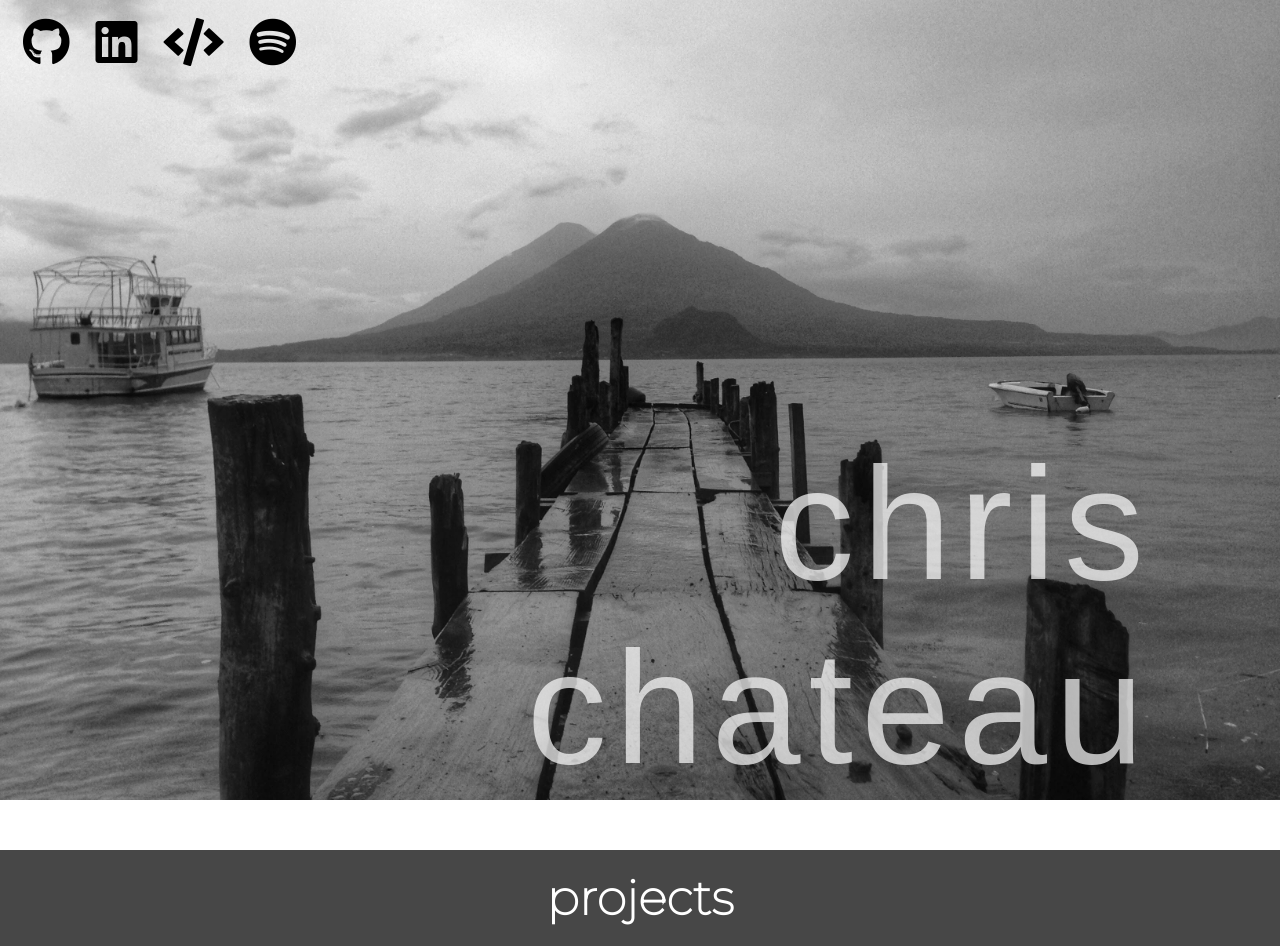
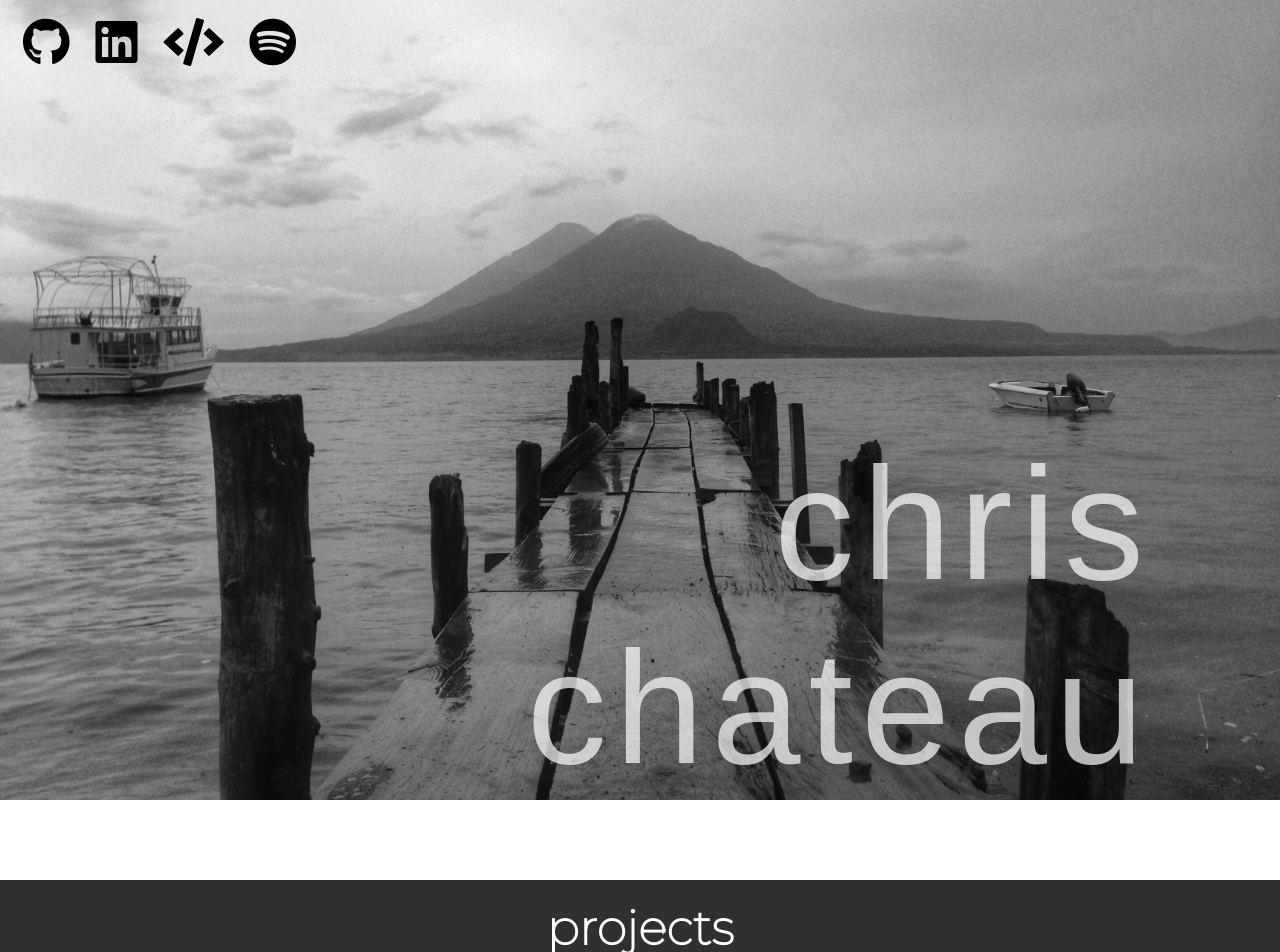
Before and after one commit to christopherchateau/personal-site, a React (Create React App) app: page / in a window 1280 px wide. Shown: the top 952 px of the page. Built offline with nearby package versions, Linux system fonts and the light colour scheme.

Commit message:
Add coding-challenges title, same styling as projects title. Adj top and bottom margin

```diff
--- a/src/App.css
+++ b/src/App.css
@@ -78,13 +78,14 @@ body {
   }
 }
 
-.proj-section {
-  /* padding: 30px 0; */
-}
+/* .proj-section {
+  padding: 30px 0;
+} */
 
-.proj-title {
+.proj-title,
+.challenges-title {
   align-items: center;
-  background: rgb(26, 26, 26, 0.8);
+  background: rgb(26, 26, 26, 0.9);
   color: white;
   display: flex;
   font-family: 'Montserrat', sans-serif;
@@ -92,7 +93,7 @@ body {
   font-weight: 200;
   height: 6rem;
   justify-content: center;
-  margin: 50px 0;
+  margin: 80px 0;
 }
 
 .proj-wrapper {
--- a/src/App.js
+++ b/src/App.js
@@ -163,6 +163,9 @@ class App extends Component {
               <span className="proj-hover-text">javascript - html canvas</span>
             </a>
           </div>
+          <article className="challenges-title">
+            <h2>coding challenges</h2>
+          </article>
         </section>
         <section className="me-section">
           <div className="headshot">
```
